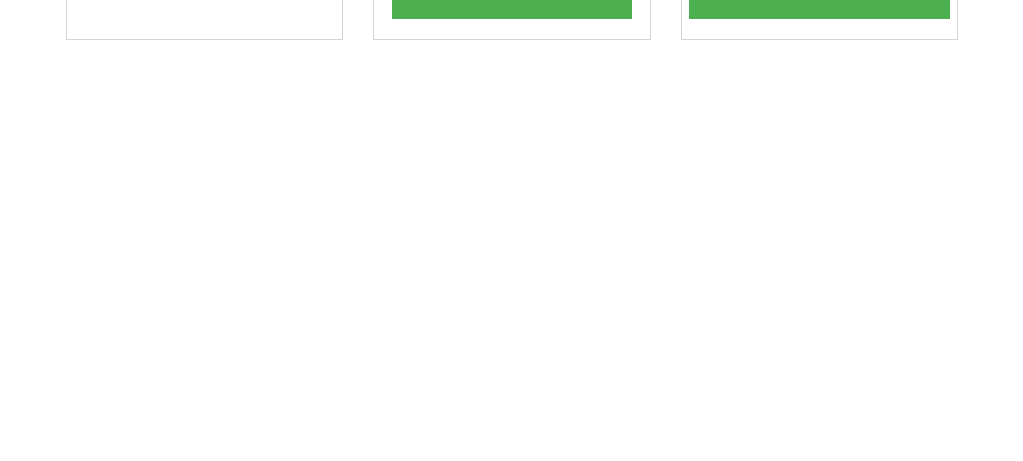
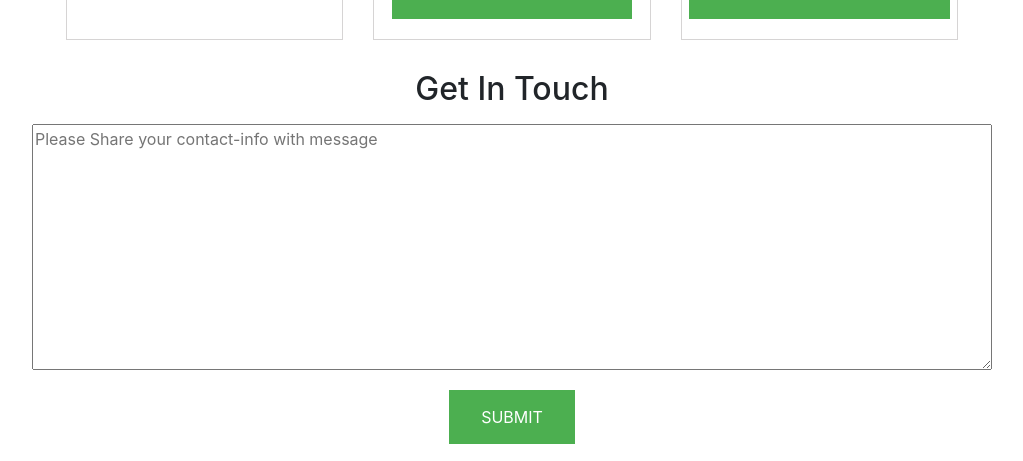
Before and after one commit to sayeef-rahman/pics-diary-single-service-provider, a React (Create React App) app: page / in a window 1280 px wide. Shown: the part 1648-2109 px from the top of the page, without its empty margins (128-1151 px from the left). Before the commit the page ends 1688 px from the top, so only its background shows below. Built offline with nearby package versions, Linux system fonts and the light colour scheme.

Commit message:
get in touch added + banner modified

```diff
--- a/src/Pages/Home/Banner/Banner.js
+++ b/src/Pages/Home/Banner/Banner.js
@@ -19,10 +19,6 @@ const Banner = () => {
                             src={banner1}
                             alt="First slide"
                         />
-                        <Carousel.Caption>
-                            <h3>First slide label</h3>
-                            <p>Nulla vitae elit libero, a pharetra augue mollis interdum.</p>
-                        </Carousel.Caption>
                     </Carousel.Item>
                     <Carousel.Item>
                         <img
@@ -30,11 +26,6 @@ const Banner = () => {
                             src={banner2}
                             alt="Second slide"
                         />
-
-                        <Carousel.Caption>
-                            <h3>Second slide label</h3>
-                            <p>Lorem ipsum dolor sit amet, consectetur adipiscing elit.</p>
-                        </Carousel.Caption>
                     </Carousel.Item>
                     <Carousel.Item>
                         <img
@@ -42,13 +33,6 @@ const Banner = () => {
                             src={banner3}
                             alt="Third slide"
                         />
-
-                        <Carousel.Caption>
-                            <h3>Third slide label</h3>
-                            <p>
-                                Praesent commodo cursus magna, vel scelerisque nisl consectetur.
-                            </p>
-                        </Carousel.Caption>
                     </Carousel.Item>
                 </Carousel>
             </div>
--- /dev/null
+++ b/src/Pages/Home/GetInTouch/GetInTouch.css
@@ -0,0 +1,25 @@
+.get-in-touch-container {
+    margin-top: 30px;
+}
+
+textarea {
+    display: block;
+    width: 75%;
+    margin: 0 auto;
+}
+
+.submit-btn {
+    background-color: #4CAF50;
+    /* Green */
+    border: none;
+    color: white;
+    padding: 15px 32px;
+    text-align: center;
+    text-decoration: none;
+    display: inline-block;
+    font-size: 16px;
+}
+.btn-div{
+    margin: 20px auto;
+    text-align: center;
+}
--- /dev/null
+++ b/src/Pages/Home/GetInTouch/GetInTouch.js
@@ -0,0 +1,16 @@
+import React from 'react';
+import './GetInTouch.css'
+
+const GetInTouch = () => {
+    return (
+        <div className='get-in-touch-container'>
+            <h2 className='text-center my-3'>Get In Touch</h2>
+            <textarea name="comment" id="comment" cols="20" rows="10" placeholder='Please Share your contact-info with message'></textarea>
+            <div className='btn-div'>
+                <button className='submit-btn'>SUBMIT</button>
+            </div>
+        </div>
+    );
+};
+
+export default GetInTouch;
--- a/src/Pages/Home/Home.js
+++ b/src/Pages/Home/Home.js
@@ -1,6 +1,7 @@
 import React from 'react';
 import Header from '../Shared/Header/Header';
 import Banner from './Banner/Banner';
+import GetInTouch from './GetInTouch/GetInTouch';
 import Services from './Services/Services';
 
 const Home = () => {
@@ -9,6 +10,7 @@ const Home = () => {
             <Header></Header>
             <Banner></Banner>
             <Services></Services>
+            <GetInTouch></GetInTouch>
         </div>
     );
 };
--- a/src/Pages/Home/Service/Service.css
+++ b/src/Pages/Home/Service/Service.css
@@ -16,7 +16,7 @@ strong{
     font-size: 18px;
 }
 
-button {
+.book-btn{
     background-color: #4CAF50; /* Green */
     border: none;
     color: white;
--- a/src/Pages/Home/Service/Service.js
+++ b/src/Pages/Home/Service/Service.js
@@ -9,7 +9,7 @@ const Service = ({service}) => {
             <h4>{name}</h4>
             <p className='service-price'><strong>Price: {price} BDT</strong></p>
             <p className='service-description'><small>{description}</small></p>
-            <button>Book {name}</button>
+            <button className='book-btn'>Book {name}</button>
         </div>
     );
 };
--- a/src/Pages/Shared/Header/Header.css
+++ b/src/Pages/Shared/Header/Header.css
@@ -1,4 +1,10 @@
 .navbar-link a{
     margin: 0 10px;
     text-decoration: none;
+    color: white;
 }
+.navbar-link a:hover{
+    text-decoration: underline rgb(11, 216, 11);
+    text-underline-offset: 0.5em;
+    color: darkorange;
+}
```
